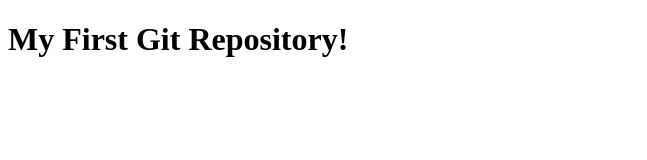
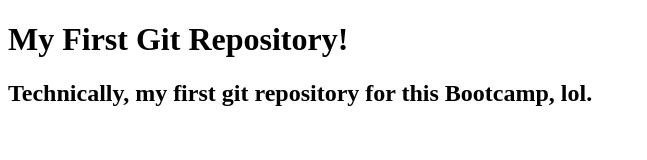
Before and after one commit to elfeb/RA-Backend-JS, a plain HTML site: page w1-intro-to-programming-git.html in a window 1280 px wide. Shown: the whole page, without its empty margins (0-647 px from the left). Drawn offline with Linux system fonts and the light colour scheme.

Commit message:
Adding <h2>

```diff
--- a/w1-intro-to-programming-git.html
+++ b/w1-intro-to-programming-git.html
@@ -4,9 +4,10 @@
     <meta charset="UTF-8">
     <meta http-equiv="X-UA-Compatible" content="IE=edge">
     <meta name="viewport" content="width=device-width, initial-scale=1.0">
-    <title>My First Git Repo</title>
+    <title>My First Git Repository</title>
 </head>
 <body>
     <h1>My First Git Repository!</h1>
+    <h2>Technically, my first git repository for this Bootcamp, lol.</h2>
 </body>
 </html>
```
